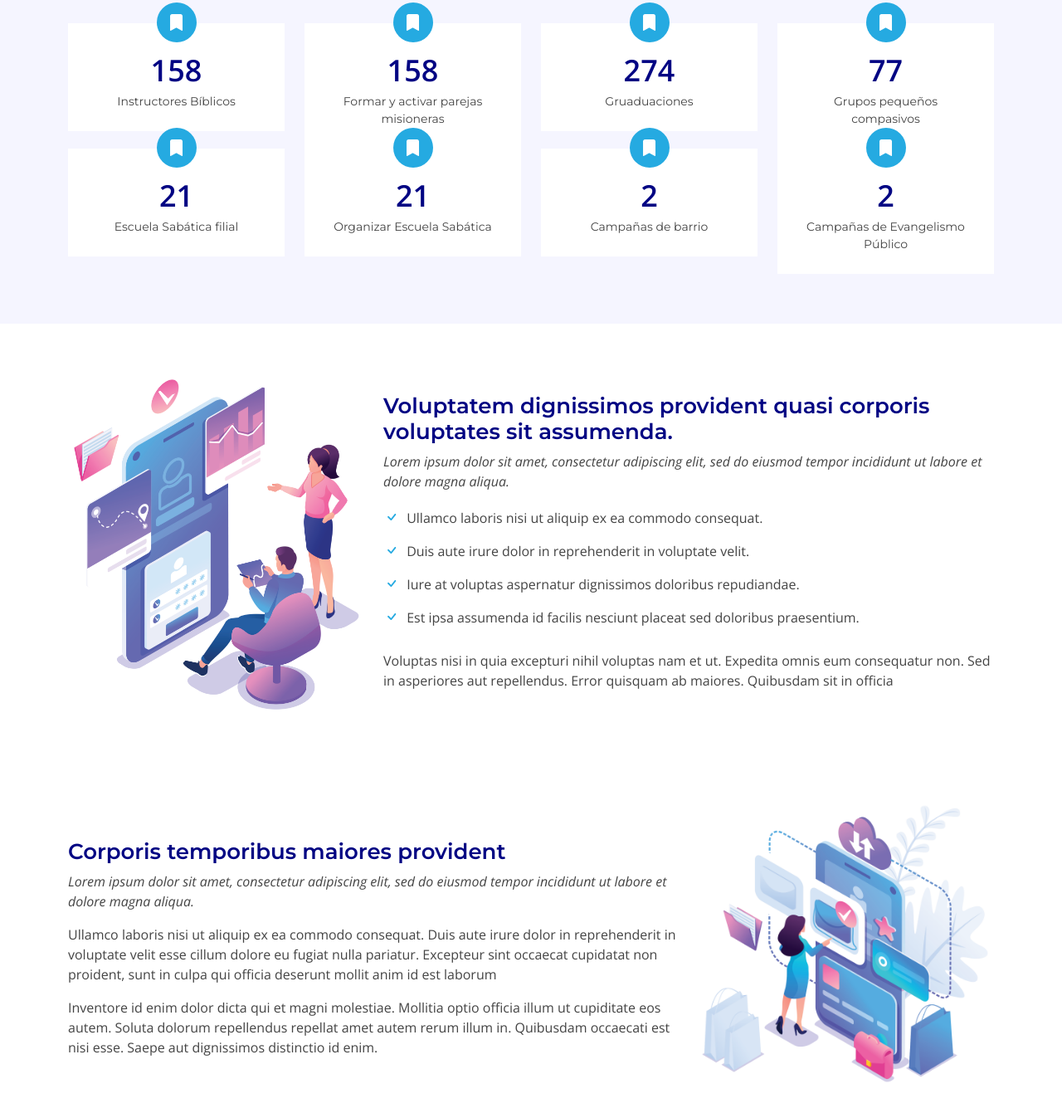
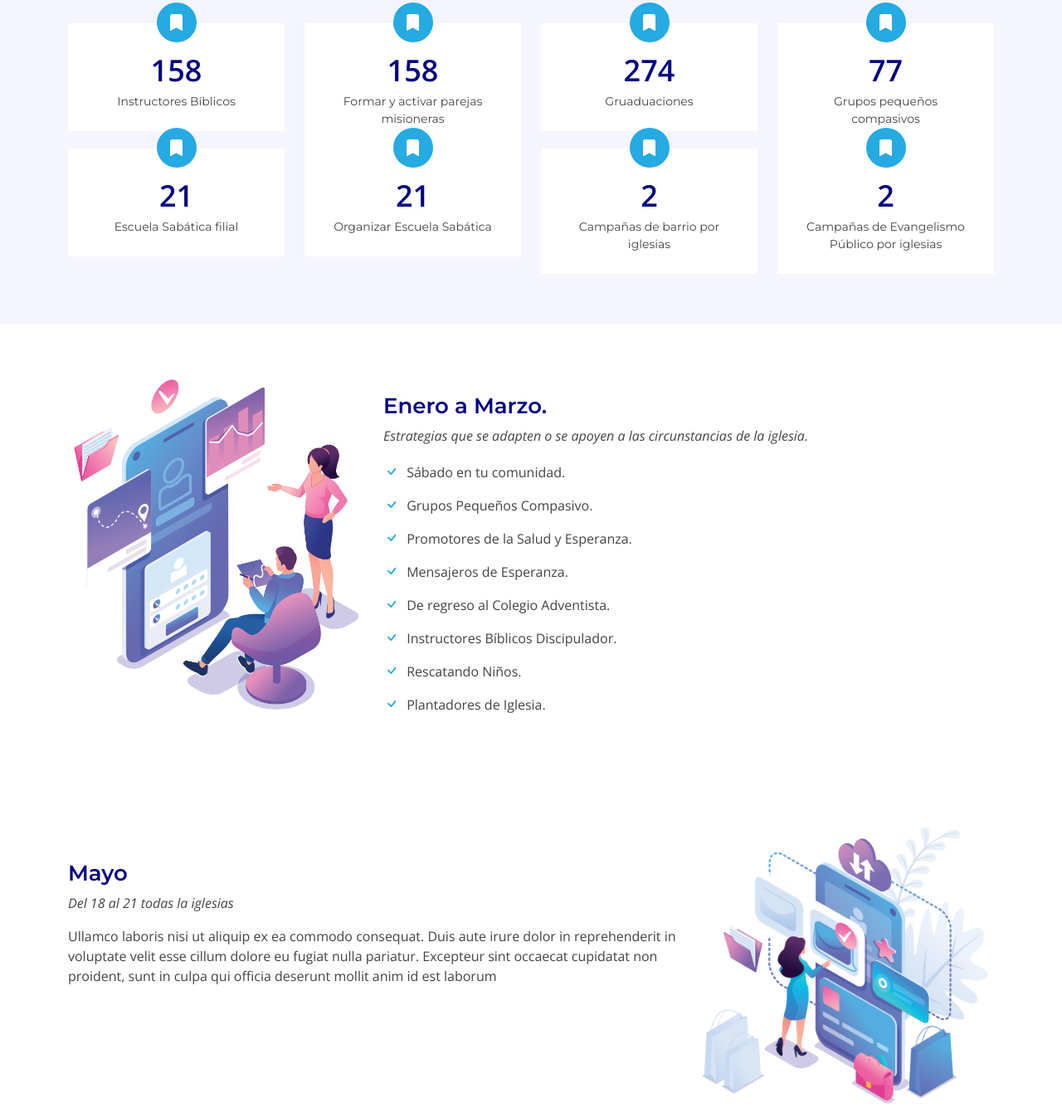
Before and after one commit to amoralesu/decidevivirfeliz, a plain HTML site: page index.html in a window 1280 px wide. Shown: the part 986-2321 px from the top of the page at 83% size. Drawn offline with nearby package versions, Linux system fonts and the light colour scheme.

Commit message:
ajustes titulos

```diff
--- a/index.html
+++ b/index.html
@@ -69,7 +69,7 @@
       <div class="row justify-content-between">
         <div class="col-lg-7 pt-5 pt-lg-0 order-2 order-lg-1 d-flex align-items-center">
           <div data-aos="zoom-out">
-            <h1>Gran Campaña Evangelistica Cd. Nuevo Laredo,Tamps.</h1>
+            <h1>Gran Campaña Evangelística Cd. de Nuevo Laredo,Tamps.</h1>
             <div class="text-center text-lg-start">
               <a href="#about" class="btn-get-started scrollto">Empecemos</a>
             </div>
@@ -105,7 +105,7 @@
       <div class="container-fluid">
 
         <div class="section-title" data-aos="fade-up">
-          <h2>Inicia</h2>
+          <h2>Gran día</h2>
           <p>22 de Mayo 2024</p>
         </div>
         <div class="row content text-center">
@@ -194,7 +194,7 @@
             <div class="count-box">
               <i class="bi bi-bookmark-fill"></i>
               <span data-purecounter-start="0" data-purecounter-end="2" data-purecounter-duration="1" class="purecounter"></span>
-              <p>Campañas de barrio</p>
+              <p>Campañas de barrio por iglesias</p>
             </div>
           </div>
 
@@ -202,7 +202,7 @@
             <div class="count-box">
               <i class="bi bi-bookmark-fill"></i>
               <span data-purecounter-start="0" data-purecounter-end="2" data-purecounter-duration="1" class="purecounter"></span>
-              <p>Campañas de Evangelismo Público</p>
+              <p>Campañas de Evangelismo Público por iglesias</p>
             </div>
           </div>
 
@@ -221,20 +221,21 @@
             <img src="assets/img/details-1.png" class="img-fluid" alt="">
           </div>
           <div class="col-md-8 pt-4" data-aos="fade-up">
-            <h3>Voluptatem dignissimos provident quasi corporis voluptates sit assumenda.</h3>
+            <h3>Enero a Marzo.</h3>
             <p class="fst-italic">
-              Lorem ipsum dolor sit amet, consectetur adipiscing elit, sed do eiusmod tempor incididunt ut labore et dolore
-              magna aliqua.
+              Estrategias que se adapten o se apoyen a las circunstancias de la iglesia.
             </p>
             <ul>
-              <li><i class="bi bi-check"></i> Ullamco laboris nisi ut aliquip ex ea commodo consequat.</li>
-              <li><i class="bi bi-check"></i> Duis aute irure dolor in reprehenderit in voluptate velit.</li>
-              <li><i class="bi bi-check"></i> Iure at voluptas aspernatur dignissimos doloribus repudiandae.</li>
-              <li><i class="bi bi-check"></i> Est ipsa assumenda id facilis nesciunt placeat sed doloribus praesentium.</li>
+              <li><i class="bi bi-check"></i> Sábado en tu comunidad.</li>
+              <li><i class="bi bi-check"></i> Grupos Pequeños Compasivo.</li>
+              <li><i class="bi bi-check"></i> Promotores de la Salud y Esperanza.</li>
+              <li><i class="bi bi-check"></i> Mensajeros de Esperanza.</li>
+              <li><i class="bi bi-check"></i> De regreso al Colegio Adventista.</li>
+              <li><i class="bi bi-check"></i> Instructores Bíblicos Discipulador.</li>
+              <li><i class="bi bi-check"></i> Rescatando Niños.</li>
+              <li><i class="bi bi-check"></i> Plantadores de Iglesia.</li>
             </ul>
-            <p>
-              Voluptas nisi in quia excepturi nihil voluptas nam et ut. Expedita omnis eum consequatur non. Sed in asperiores aut repellendus. Error quisquam ab maiores. Quibusdam sit in officia
-            </p>
+            <p></p>
           </div>
         </div>
 
@@ -243,10 +244,9 @@
             <img src="assets/img/details-2.png" class="img-fluid" alt="">
           </div>
           <div class="col-md-8 pt-5 order-2 order-md-1" data-aos="fade-up">
-            <h3>Corporis temporibus maiores provident</h3>
+            <h3>Mayo</h3>
             <p class="fst-italic">
-              Lorem ipsum dolor sit amet, consectetur adipiscing elit, sed do eiusmod tempor incididunt ut labore et dolore
-              magna aliqua.
+              Del 18 al 21 todas la iglesias
             </p>
             <p>
               Ullamco laboris nisi ut aliquip ex ea commodo consequat. Duis aute irure dolor in reprehenderit in voluptate
@@ -254,7 +254,6 @@
               culpa qui officia deserunt mollit anim id est laborum
             </p>
             <p>
-              Inventore id enim dolor dicta qui et magni molestiae. Mollitia optio officia illum ut cupiditate eos autem. Soluta dolorum repellendus repellat amet autem rerum illum in. Quibusdam occaecati est nisi esse. Saepe aut dignissimos distinctio id enim.
             </p>
           </div>
         </div>
@@ -264,8 +263,8 @@
             <img src="assets/img/details-3.png" class="img-fluid" alt="">
           </div>
           <div class="col-md-8 pt-5" data-aos="fade-up">
-            <h3>Sunt consequatur ad ut est nulla consectetur reiciendis animi voluptas</h3>
-            <p>Cupiditate placeat cupiditate placeat est ipsam culpa. Delectus quia minima quod. Sunt saepe odit aut quia voluptatem hic voluptas dolor doloremque.</p>
+            <h3>Gran Campaña Evangelística</h3>
+            <p>Del 22 al 25 de Mayo.</p>
             <ul>
               <li><i class="bi bi-check"></i> Ullamco laboris nisi ut aliquip ex ea commodo consequat.</li>
               <li><i class="bi bi-check"></i> Duis aute irure dolor in reprehenderit in voluptate velit.</li>
@@ -285,10 +284,9 @@
             <img src="assets/img/details-4.png" class="img-fluid" alt="">
           </div>
           <div class="col-md-8 pt-5 order-2 order-md-1" data-aos="fade-up">
-            <h3>Quas et necessitatibus eaque impedit ipsum animi consequatur incidunt in</h3>
+            <h3>Gran Bautismo</h3>
             <p class="fst-italic">
-              Lorem ipsum dolor sit amet, consectetur adipiscing elit, sed do eiusmod tempor incididunt ut labore et dolore
-              magna aliqua.
+             25 de Mayo.
             </p>
             <p>
               Ullamco laboris nisi ut aliquip ex ea commodo consequat. Duis aute irure dolor in reprehenderit in voluptate
```
Also changed, not shown: assets/img/decide-vivir-feliz-white-2.png (added).
